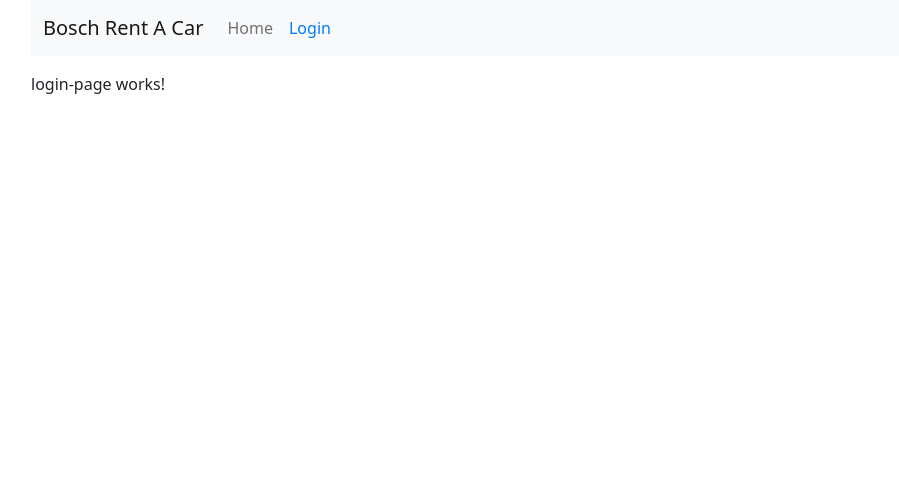
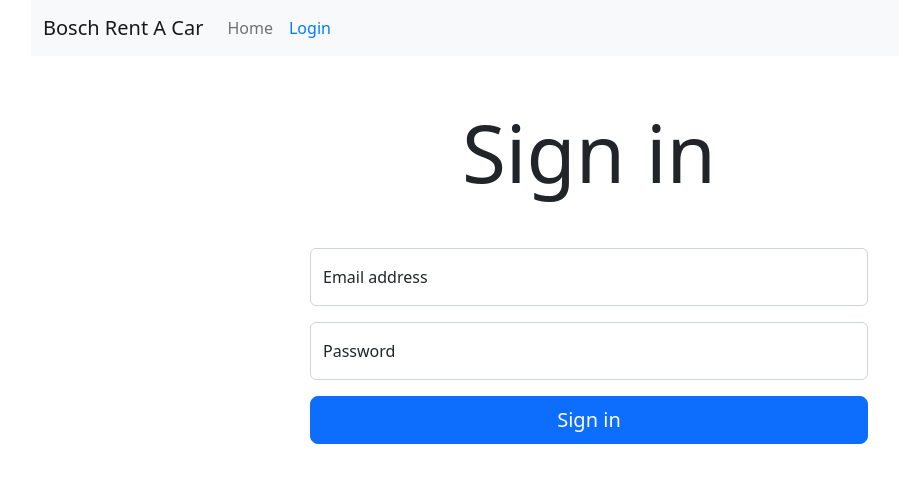
Before and after one commit to ahmet-cetinkaya-instruction/bosch-rentacar-frontend-angular, an Angular app: page /login in a window 1280 px wide. Shown: the top 482 px of the page, without its empty margins (51-950 px from the left). Built offline with nearby package versions, Linux system fonts and the light colour scheme.

Commit message:
Begin adding login page

```diff
--- a/src/app/core/core.module.ts
+++ b/src/app/core/core.module.ts
@@ -1,11 +1,13 @@
+import { AuthModule } from './features/auth/auth.module';
 import { CommonModule } from '@angular/common';
 import { FilterObjectPipe } from './pipes/filter-object.pipe';
+import { LoginFormComponent } from './features/auth/components/login-form/login-form.component';
 import { NgModule } from '@angular/core';
 import { SpinnerLoadingComponent } from './components/spinner-loading/spinner-loading.component';
 
 @NgModule({
   declarations: [SpinnerLoadingComponent, FilterObjectPipe],
-  imports: [CommonModule],
-  exports: [SpinnerLoadingComponent, FilterObjectPipe],
+  imports: [CommonModule, AuthModule],
+  exports: [SpinnerLoadingComponent, FilterObjectPipe, LoginFormComponent],
 })
 export class CoreModule {}
--- /dev/null
+++ b/src/app/core/features/auth/components/login-form/login-form.component.html
@@ -0,0 +1,33 @@
+<form [formGroup]="loginForm" (submit)="login()">
+  <!-- EMAIL -->
+  <div class="form-floating mb-3">
+    <input
+      type="email"
+      formControlName="email"
+      class="form-control"
+      id="emailInput"
+      placeholder="name@example.com"
+    />
+    <label for="emailInput">Email address</label>
+  </div>
+
+  <!-- PASSWORD -->
+  <div class="form-floating mb-3">
+    <input
+      type="password"
+      formControlName="password"
+      class="form-control"
+      id="passwordInput"
+      placeholder="Password"
+    />
+    <label for="passwordInput">Password</label>
+  </div>
+
+  <!-- <div class="checkbox mb-3">
+    <label>
+      <input type="checkbox" value="remember-me" /> Remember me
+    </label>
+  </div> -->
+
+  <button type="submit" class="w-100 btn btn-lg btn-primary">Sign in</button>
+</form>
--- /dev/null
+++ b/src/app/core/features/auth/components/login-form/login-form.component.ts
@@ -0,0 +1,28 @@
+import { Component, OnInit } from '@angular/core';
+import { FormBuilder, FormGroup, Validators } from '@angular/forms';
+
+@Component({
+  selector: 'app-login-form',
+  templateUrl: './login-form.component.html',
+  styleUrls: ['./login-form.component.scss'],
+})
+export class LoginFormComponent implements OnInit {
+  loginForm!: FormGroup;
+
+  constructor(private formBuilder: FormBuilder) {}
+
+  ngOnInit(): void {
+    this.createForm();
+  }
+
+  createForm() {
+    this.loginForm = this.formBuilder.group({
+      email: ['', [Validators.required, Validators.email]],
+      password: ['', [Validators.required]],
+    });
+  }
+
+  login() {
+    console.log(this.loginForm);
+  }
+}
--- a/src/app/pages/login-page/login-page.component.html
+++ b/src/app/pages/login-page/login-page.component.html
@@ -1 +1,6 @@
-<p>login-page works!</p>
+<div class="text-center">
+  <main class="form-signin w-50 mx-auto my-5">
+    <h1 class="display-1 mb-5">Sign in</h1>
+    <app-login-form></app-login-form>
+  </main>
+</div>
```
Also changed, not shown: src/app/core/features/auth/auth.module.ts (added, +11 -0 lines), src/app/core/features/auth/components/login-form/login-form.component.scss (added), 1 other file (tests, documents, lock files or other folders).
